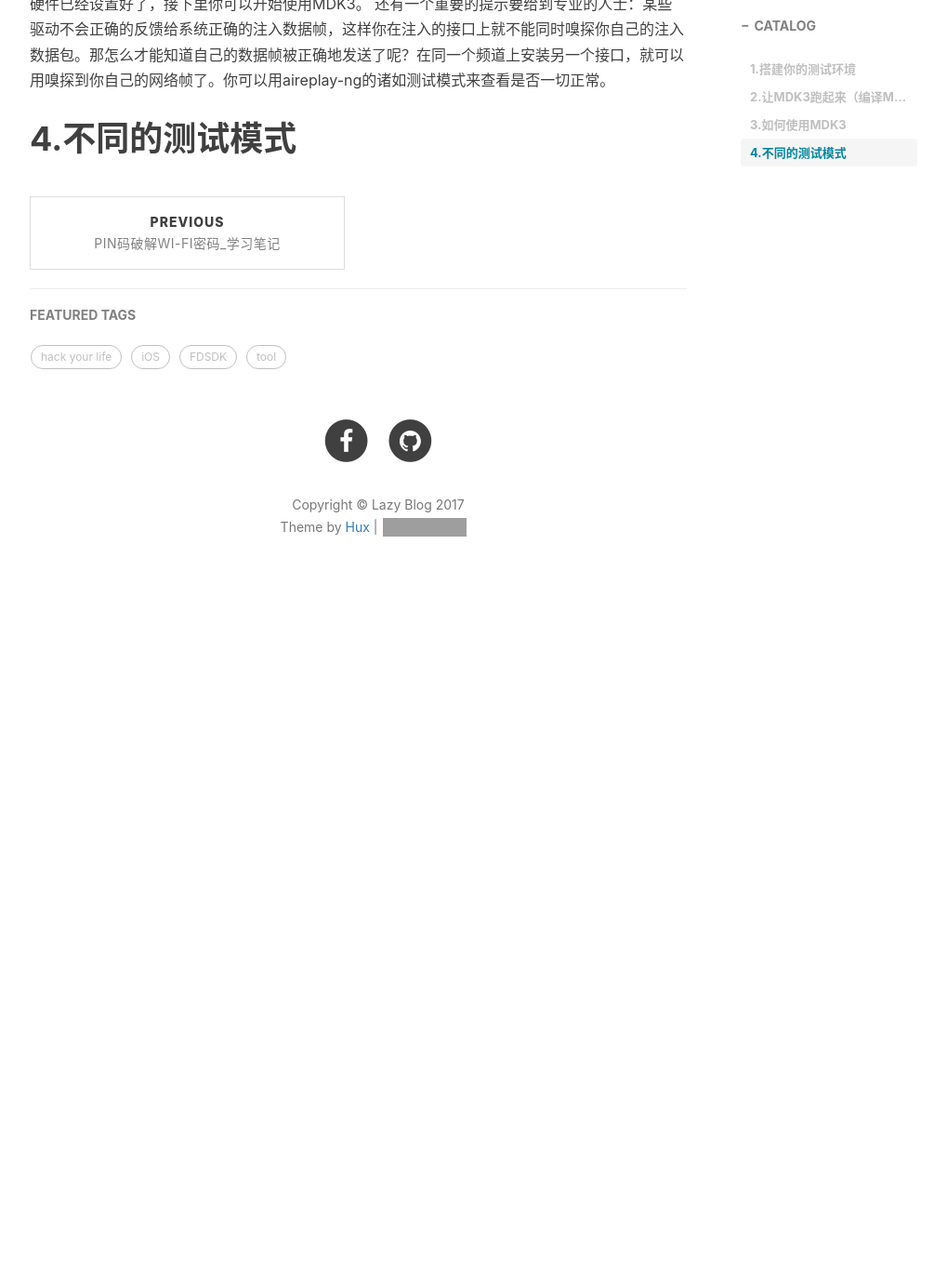
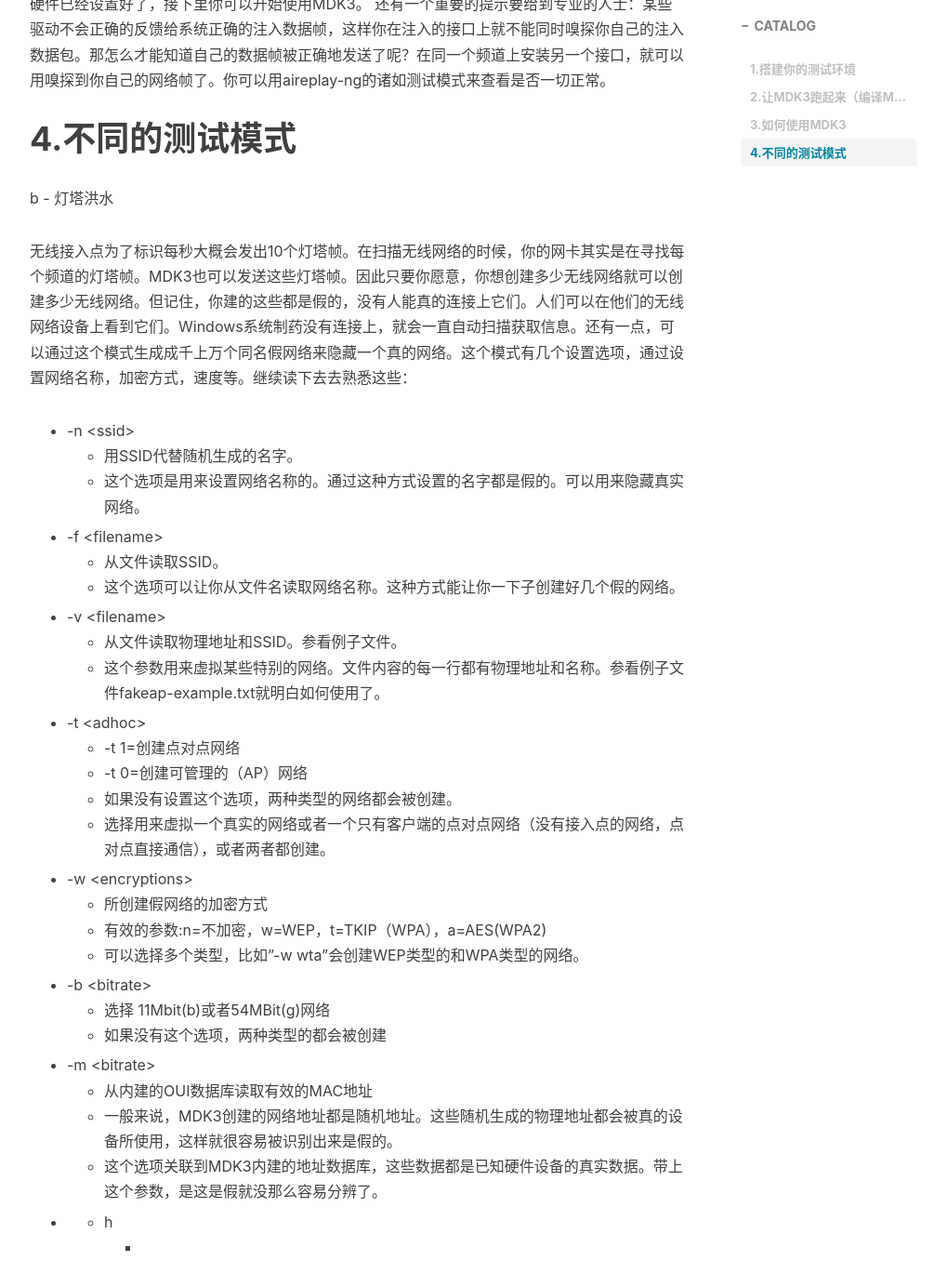
Before and after one commit to toolazytoname/toolazytoname.github.io, a Jekyll site: the page built from _posts/2017-05-27-MDK3-Documentation.markdown, in a window 1280 px wide and 1400 px high, scrolled down 2399 px. Shown: the top 1384 px of the window at 93% size, without its empty margins (233-1238 px from the left). Built offline with Jekyll 4.4.1, drawn with Linux system fonts in a browser that asks for light colours; nearby versions of some CDN libraries; comment, search, counter and statistics services are not loaded; before the commit the page ends 3070 px from its top, so only the background shows below that; grey boxes are pictures that could not be loaded.

Commit message:
edit MDK3 documentation

```diff
--- a/_posts/2017-05-27-MDK3-Documentation.markdown
+++ b/_posts/2017-05-27-MDK3-Documentation.markdown
@@ -60,3 +60,35 @@ MDK3用起来特别简单，它自带很多帮助信息。
 还有一个重要的提示要给到专业的人士：某些驱动不会正确的反馈给系统正确的注入数据帧，这样你在注入的接口上就不能同时嗅探你自己的注入数据包。那怎么才能知道自己的数据帧被正确地发送了呢？在同一个频道上安装另一个接口，就可以用嗅探到你自己的网络帧了。你可以用aireplay-ng的诸如测试模式来查看是否一切正常。
 
 # 4.不同的测试模式
+
+b - 灯塔洪水
+
+无线接入点为了标识每秒大概会发出10个灯塔帧。在扫描无线网络的时候，你的网卡其实是在寻找每个频道的灯塔帧。MDK3也可以发送这些灯塔帧。因此只要你愿意，你想创建多少无线网络就可以创建多少无线网络。但记住，你建的这些都是假的，没有人能真的连接上它们。人们可以在他们的无线网络设备上看到它们。Windows系统制药没有连接上，就会一直自动扫描获取信息。还有一点，可以通过这个模式生成成千上万个同名假网络来隐藏一个真的网络。这个模式有几个设置选项，通过设置网络名称，加密方式，速度等。继续读下去去熟悉这些：
+
+* -n  \<ssid>
+	* 用SSID<ssid>代替随机生成的名字。
+	* 这个选项是用来设置网络名称的。通过这种方式设置的名字都是假的。可以用来隐藏真实网络。
+* -f \<filename>
+	* 从文件读取SSID。
+	* 这个选项可以让你从文件名读取网络名称。这种方式能让你一下子创建好几个假的网络。
+* -v \<filename>
+	* 从文件读取物理地址和SSID。参看例子文件。
+	* 这个参数用来虚拟某些特别的网络。文件内容的每一行都有物理地址和名称。参看例子文件fakeap-example.txt就明白如何使用了。
+* -t \<adhoc>
+	* -t 1=创建点对点网络
+	* -t 0=创建可管理的（AP）网络
+	* 如果没有设置这个选项，两种类型的网络都会被创建。
+	* 选择用来虚拟一个真实的网络或者一个只有客户端的点对点网络（没有接入点的网络，点对点直接通信），或者两者都创建。
+* -w \<encryptions>
+	* 所创建假网络的加密方式
+	* 有效的参数:n=不加密，w=WEP，t=TKIP（WPA），a=AES(WPA2)
+	* 可以选择多个类型，比如"-w wta"会创建WEP类型的和WPA类型的网络。
+* -b \<bitrate>
+	* 选择 11Mbit(b)或者54MBit(g)网络
+	* 如果没有这个选项，两种类型的都会被创建
+* -m \<bitrate>
+	* 从内建的OUI数据库读取有效的MAC地址
+	*  一般来说，MDK3创建的网络地址都是随机地址。这些随机生成的物理地址都会被真的设备所使用，这样就很容易被识别出来是假的。
+	*  这个选项关联到MDK3内建的地址数据库，这些数据都是已知硬件设备的真实数据。带上这个参数，是这是假就没那么容易分辨了。
+* - h
+	*
```
